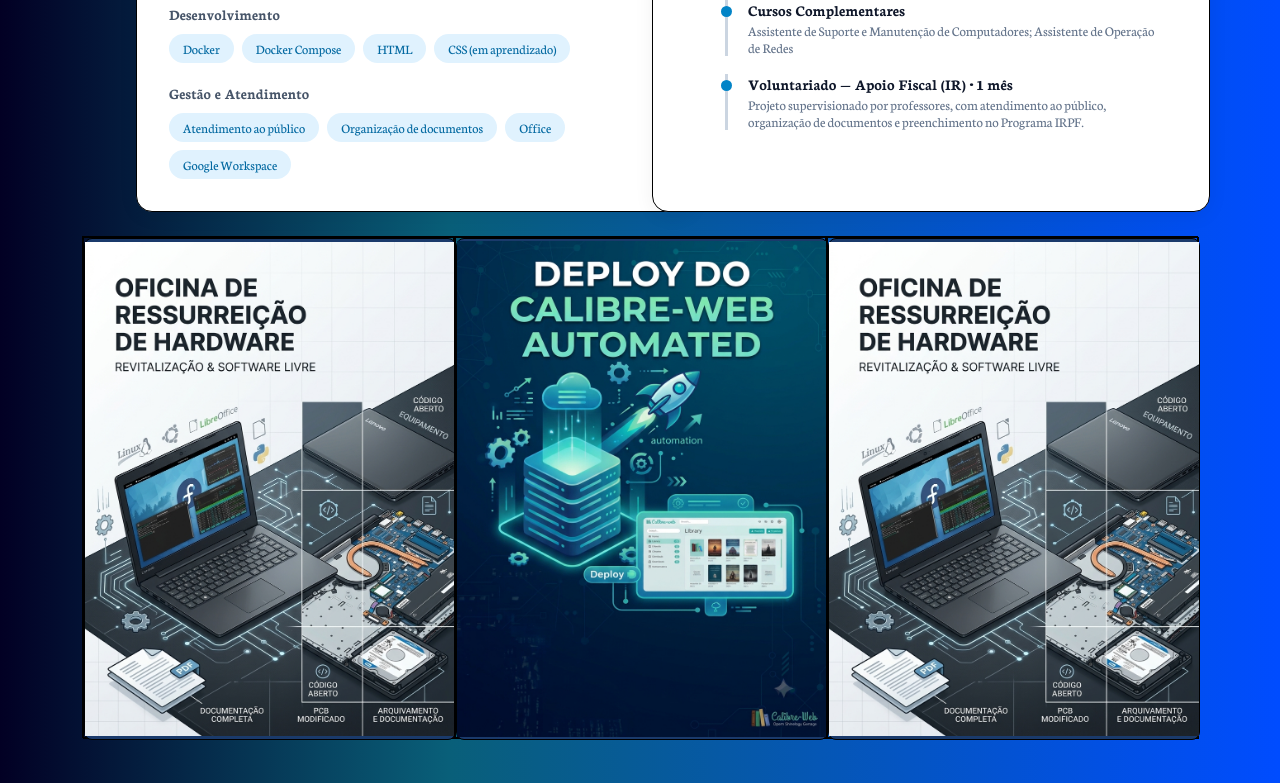
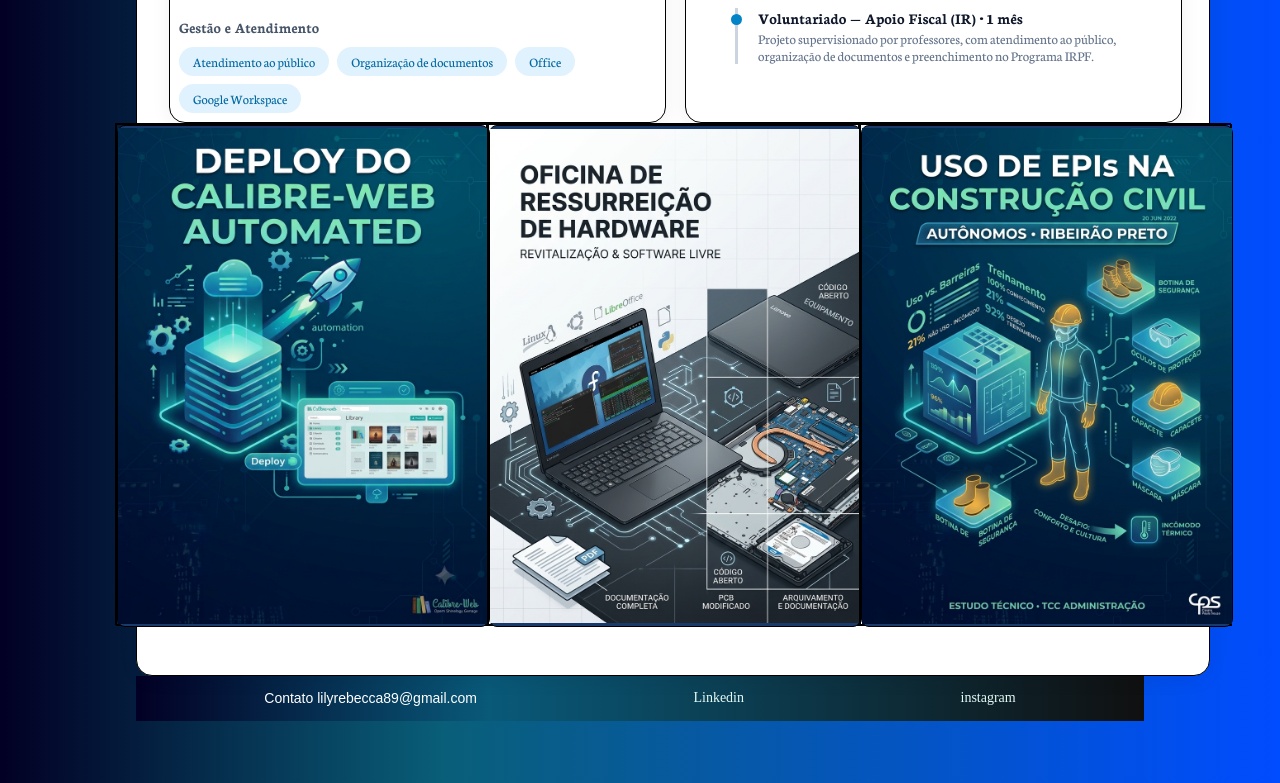
Before and after one commit to lilyrebecca89-svg/portif-lio, a plain HTML site: page index.html in a window 1280 px wide. Shown: the part 1129-1912 px from the top of the page. Drawn offline with Linux system fonts and the light colour scheme; a web font is replaced by a local one.

Commit message:
Refactor code structure for improved readability and maintainability

```diff
--- a/css/style.css
+++ b/css/style.css
@@ -96,7 +96,7 @@ height: 100px;}
   border-radius: 8px;
   font-weight: bold;
   color: white;
-  font-size: 1.2rem;
+  font-size: 1.1rem;
 }
 
 .flip-card-front {
@@ -162,7 +162,7 @@ nav {
   display: flex;
   justify-content: center; /* Centraliza os itens na horizontal */
   align-items: center; /* Centraliza os itens na vertical */
-  gap: 40px; /* Espaço equilibrado entre cada link */
+  gap: 5%; /* Espaço equilibrado entre cada link */
   padding: 0 20px;
   box-sizing: border-box;
   background: linear-gradient(90deg, #151515 0%, #08a8e7 35%, #030303 100%);
@@ -173,7 +173,7 @@ nav a {
   color: #121010; /* Branco para dar contraste com o fundo azul */
   text-decoration: none; /* Remove o sublinhado padrão */
   font-family: sans-serif;
-  font-size: 16px; /* Tamanho padrão de leitura (16px a 18px) */
+  font-size: 2vw; /* Tamanho padrão de leitura (16px a 18px) */
   font-weight: 500;
   transition: opacity 0.3s;
 }
@@ -346,6 +346,11 @@ nav a:hover {
   margin-top: 2px;
 }
 
+#habilidades, #formacao{
+  width: 97%;
+  padding: 9px;
+}
+
 /* Responsividade para Celulares */
 @media (max-width: 768px) {
   .grid-duplo {
--- a/index.html
+++ b/index.html
@@ -49,7 +49,6 @@
       <p>
       Minha trajetória começou pela saúde: sou vegetariana desde criança e estudei Nutrição. Depois vim para a Administração, por acreditar que organização e educação financeira são base para qualquer área. Cheguei à TI por curiosidade, porque ela está em tudo e muda o mundo em ritmo acelerado
       </p>
-    </section>
 
     <!-- Grid com Habilidades e Formação lado a lado -->
     <div class="grid-duplo">
@@ -139,7 +138,23 @@
 
 
     <div class="conteiner" id="projetos">
-      <!--Card 1  -->
+
+      <!-- Card 1 -->
+      <div class="flip-card-container">
+        <div class="flip-card-inner">
+          <div class="flip-card-front"><img src="imagens/image_6961b57d (1).jpg" width="370" alt=""></div>
+          <div class="flip-card-back">
+            <ul>
+            <ul>
+  <li><strong>Objetivo:</strong> Montar um servidor de biblioteca digital que armazena e organiza livros (PDFs e EPUBs) com acesso pela rede local.</li>
+  <li><strong>Infraestrutura:</strong> VM no VMware com Ubuntu Server, topologia de rede e endereçamento IP definidos, DNS local, Docker e Docker Compose.</li>
+  <li><strong>Execução:</strong> Especifiquei e criei a VM, instalei o Ubuntu Server e configurei IP e DNS local. Extraí e instalei o certificado do proxy corporativo, instalei Docker/Compose e subi o Calibre-Web Automated em contêiner. Realizei o primeiro acesso, configurei biblioteca e usuários com permissões distintas, e testei o envio de PDFs/EPUBs com busca automática de metadados e capas.</li>
+</ul>
+            </ul>
+          </div>
+        </div>
+      </div>
+       <!--Card 2  -->
       <div class="flip-card-container">
         <div class="flip-card-inner">
           <div class="flip-card-front"><img src="imagens/Gemini_Generated_Image_rya6n2rya6n2rya6.jpg" width="370"
@@ -156,45 +171,19 @@
           </div>
         </div>
       </div>
-      <!-- Card 2 -->
-      <div class="flip-card-container">
-        <div class="flip-card-inner">
-          <div class="flip-card-front"><img src="imagens/image_6961b57d (1).jpg" width="370" alt=""></div>
-          <div class="flip-card-back">
-            <ul>
-              <li> Deploy do Calibre-Web Automated com Docker</li>
-              <li>Montar um servidor de biblioteca digital que armazena e organiza livros (PDFs e EPUBs) e pode ser
-                acessado pela rede local.</li>
-              <li>Máquina virtual no VMware, com Ubuntu Server
-                Endereçamento IP e topologia de rede definidos por mim
-                DNS local configurado
-                Docker e Docker Compose instalados no servidor
-              </li>
-              <li>Criei e especifiquei a máquina virtual no VMware.
-                Instalei o Ubuntu Server e configurei IP e DNS local.
-                Extraí e instalei o certificado do proxy corporativo.
-                Instalei o Docker e o Docker Compose.
-                Subi o Calibre-Web Automated em contêiner.
-                Fiz o primeiro acesso e configurei a biblioteca e os usuários, com permissões diferentes.
-                Testei o envio de PDFs e EPUBs e a busca automática de metadados e capas.
-              </li>
-            </ul>
-          </div>
-        </div>
-      </div>
       <!-- Card 3 -->
       <div class="flip-card-container">
         <div class="flip-card-inner">
-          <div class="flip-card-front"><img src="imagens/Gemini_Generated_Image_rya6n2rya6n2rya6.jpg" width="370"
+          <div class="flip-card-front"><img src="imagens/image_13dbb228 (1).jpg" width="370"
               alt=""></div>
           <div class="flip-card-back">
             <ul>
-              <li> Revitalização de um notebook com software de código aberto. Causa: o Windows 10 foi pensado para SSDs
-                e é pesado demais para um processador de baixo consumo e um HDD lento.
-              <li>Problema (Windows 10) Memória: cerca de 3,0 GB (75%) dos 4 GB em uso com o sistema parado, o que
-                forçava o uso do disco como memória virtual. Disco em 100%: leituras e escritas em segundo plano
-                travavam os programas.</li>
-              <li>Solução: troca do Windows por Linux (zorin), mais leve e de código aberto.</li>
+              <li>Uso de EPIs na Construção Civil: O Cenário dos Autônomos
+Pesquisa de Campo & Análise de Segurança do Trabalho • Ribeirão Preto/SP (2022)
+Estudo técnico (ETEC / Centro Paula Souza) sobre o comportamento preventivo de profissionais autônomos frente às Normas Regulamentadoras (NRs).
+              <li>Objetivo: Avaliar a adesão aos EPIs e os entraves fora do regime CLT.</li>
+              <li>Principais Dados: 100% conhecem os equipamentos, mas 21,4% não os utilizam — motivados por desconforto físico e cultura, não por custo. Além disso, 85,7% desconhecem as normas legais, mas 92,8% desejam capacitação.</li>
+              <li>Conclusão: Propõe cursos gratuitos e campanhas educativas (Sebrae/SUS) para reduzir acidentes.</li>
             </ul>
           </div>
         </div>
```
Also changed, not shown: imagens/image_13dbb228 (1).jpg (added).
